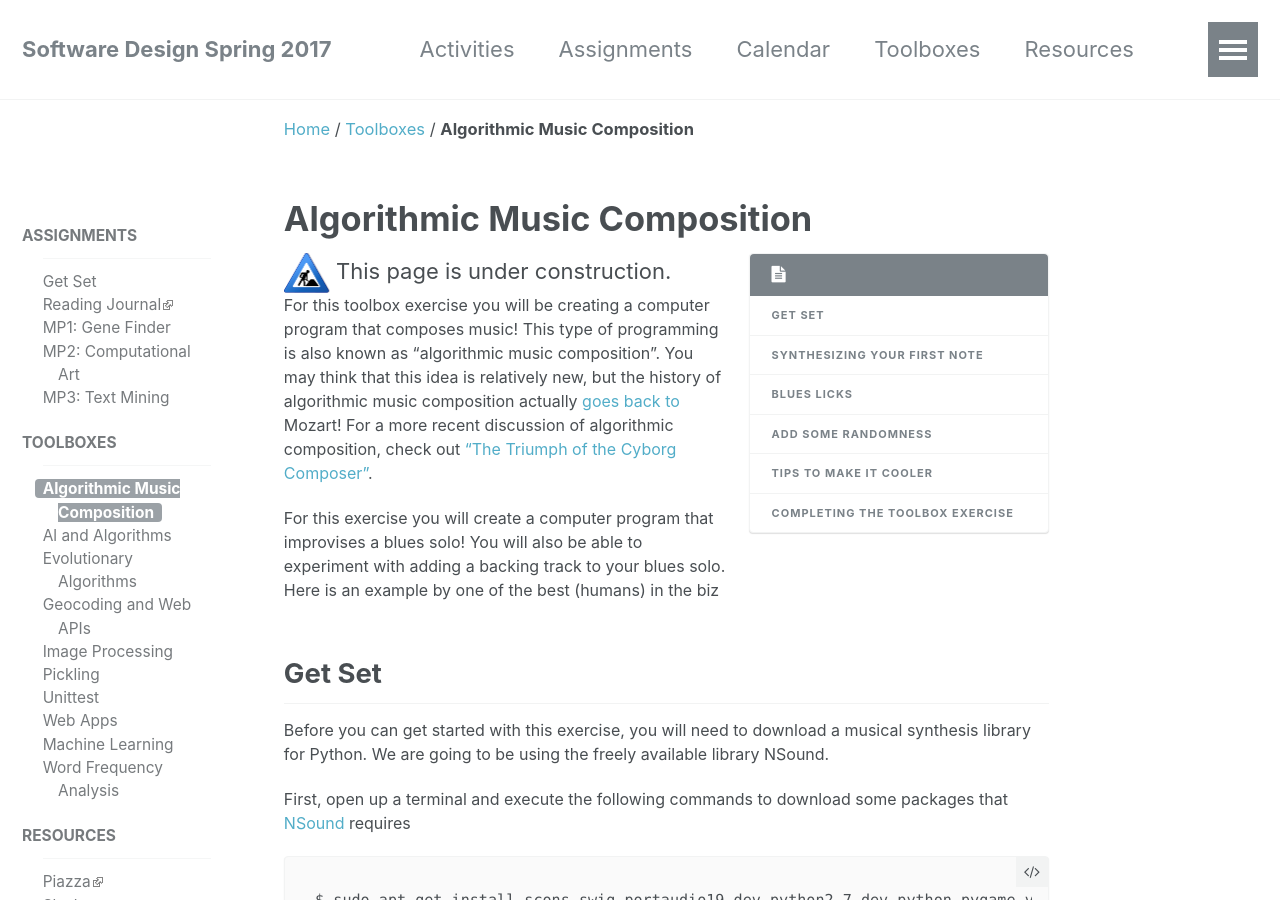
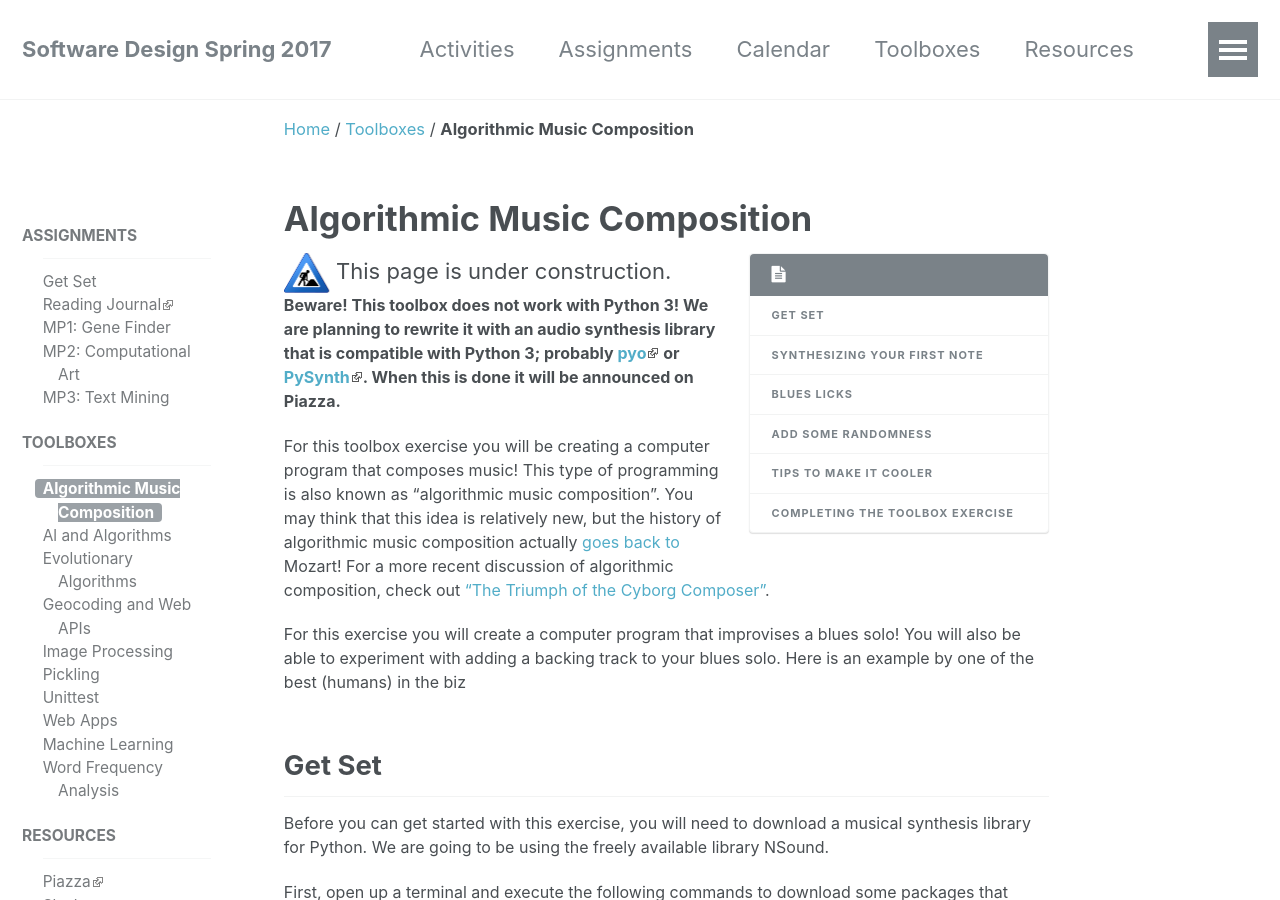
Before and after one commit to sd17spring/sd17spring.github.io, a Jekyll site: the page built from _toolboxes/algorithmic-music-composition.md, in a window 1280 px wide and 900 px high. Built offline with Jekyll 4.4.1, drawn with Linux system fonts in a browser that asks for light colours.

Commit message:
music toolbox: warning about python 3 compatibility

```diff
--- a/_toolboxes/algorithmic-music-composition.md
+++ b/_toolboxes/algorithmic-music-composition.md
@@ -7,6 +7,9 @@ title: Algorithmic Music Composition
 {% include toc %}
 
 {% include construction %}
+
+<b>Beware! This toolbox does not work with Python 3! We are planning to rewrite it with an audio synthesis library that is compatible with Python 3; probably [pyo](https://github.com/belangeo/pyo) or [PySynth](https://mdoege.github.io/PySynth/).
+When this is done it will be announced on Piazza.</b>
 
 For this toolbox exercise you will be creating a computer program that
 composes music! This type of programming is also known as "algorithmic music
```
